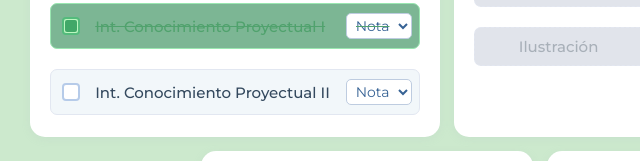
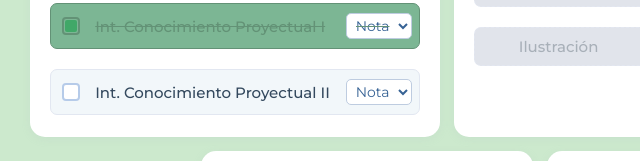
Before and after one commit to Ludmi713/Plan-de-estudios, a plain HTML site: page index.html in a window 1280 px wide. Both pictures are taken after a click on the element 376 px from the left and 529 px from the top of the page. Shown: the part 503-664 px from the top of the page, 141-781 px from the left. Drawn offline with Linux system fonts and the light colour scheme.

Commit message:
Update index.html

```diff
--- a/index.html
+++ b/index.html
@@ -78,8 +78,8 @@
     .materia.aprobada {
       background: var(--approved);
       text-decoration: line-through;
-      color: #50a26d;
-      border-color: #9ae7b1;
+      color: #639276;
+      border-color: #639276;
     }
 
     .materia.bloqueada {
@@ -117,8 +117,8 @@
       justify-content: center;
     }
     .materia.aprobada .checkmark {
-      border-color: #54bb7c;
-      background: #bbf7c0;
+      border-color: #639276;
+      background: #7cb694;
     }
     .checkmark .tick {
       display: none;
```
